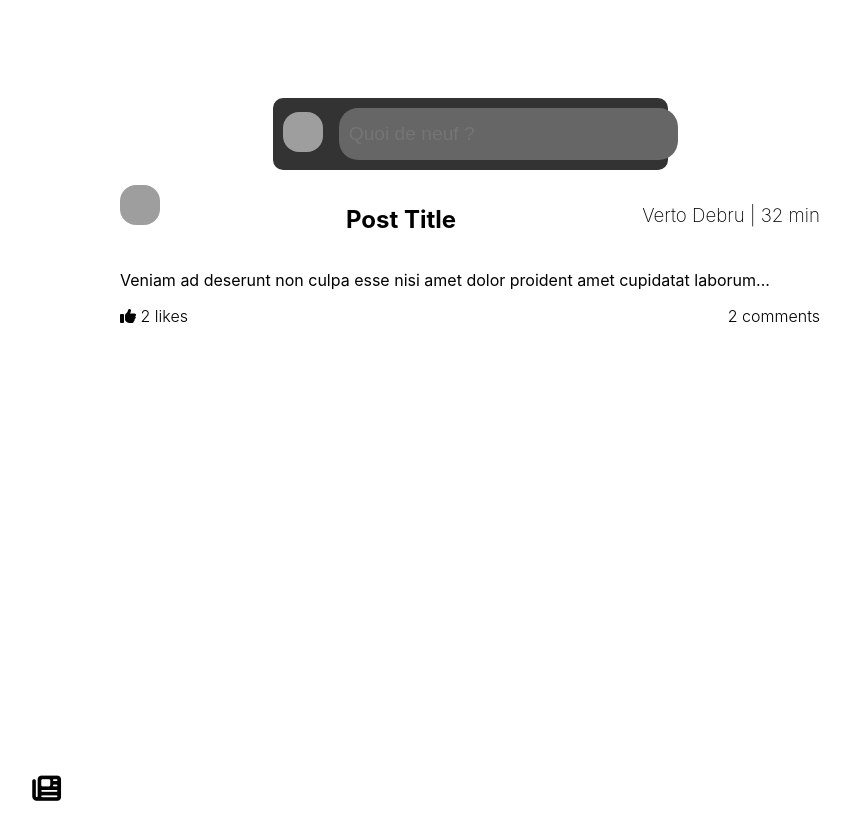
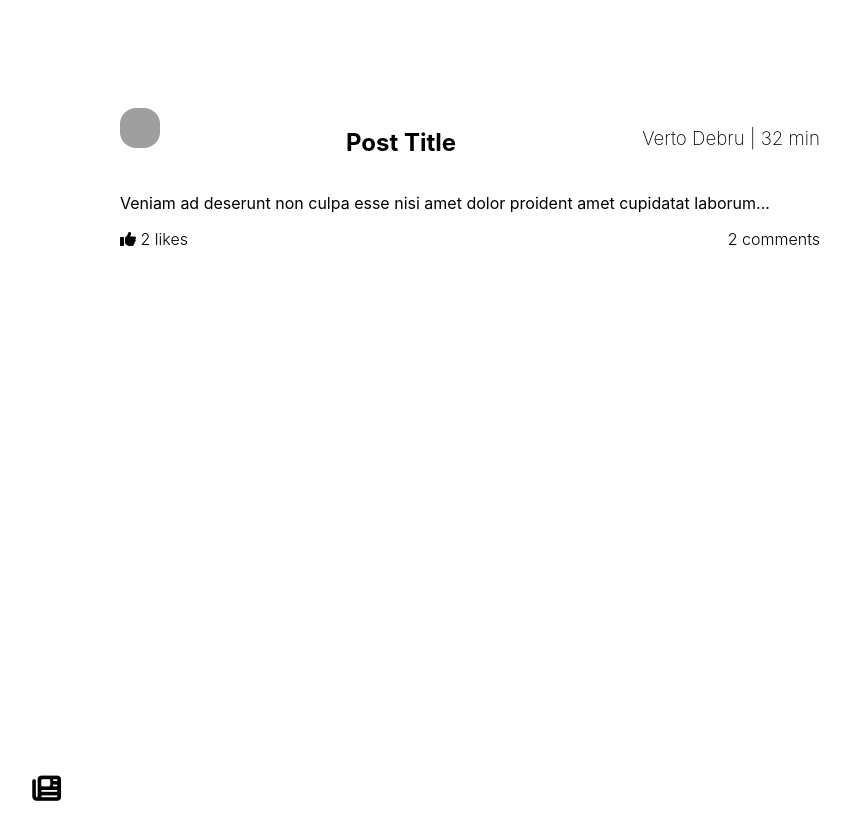
Before and after one commit to VertoDebru/Groupomania, a React (Create React App) app in the folder groupomania_front/: page / in a window 1280 px wide. Shown: the whole page, without its empty margins (170-1020 px from the left). Built offline with nearby package versions, Linux system fonts and the light colour scheme; grey boxes are pictures that could not be loaded.

Commit message:
Remove PostFormArticle component.

```diff
--- a/groupomania_front/src/components/Main.js
+++ b/groupomania_front/src/components/Main.js
@@ -1,11 +1,9 @@
 import "../styles/Main.css";
-import PostFormArticle from "./PostFormArticle";
 import Article from "./Article";
 
 function Main() {
   return (
     <div className='app-main'>
-      <PostFormArticle />
       <Article />
     </div>
   );
```
